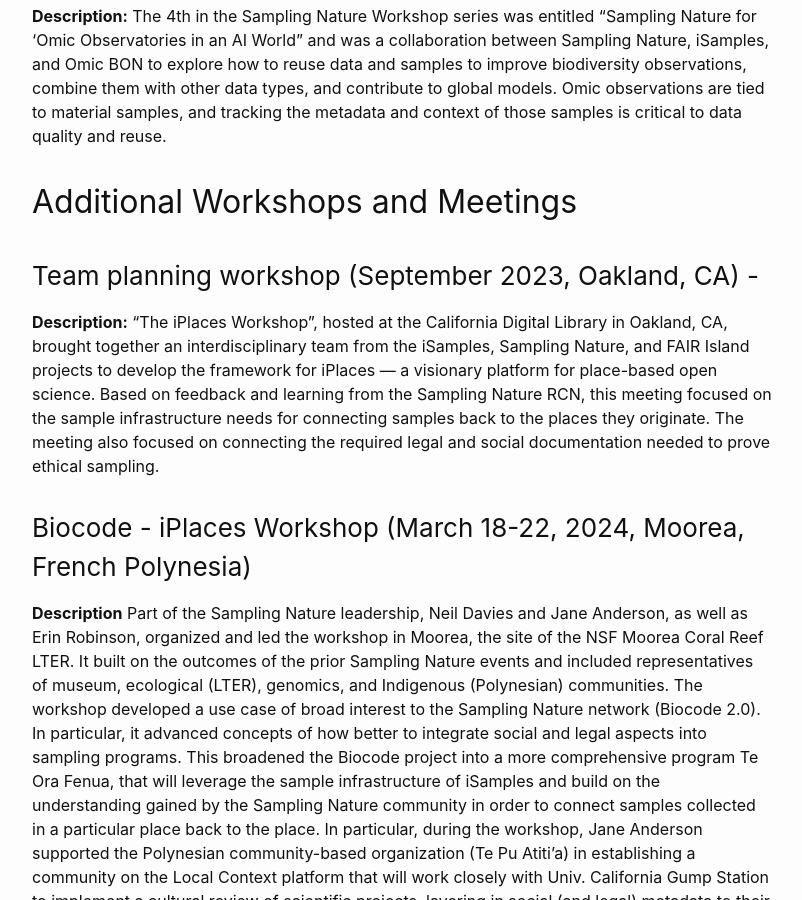
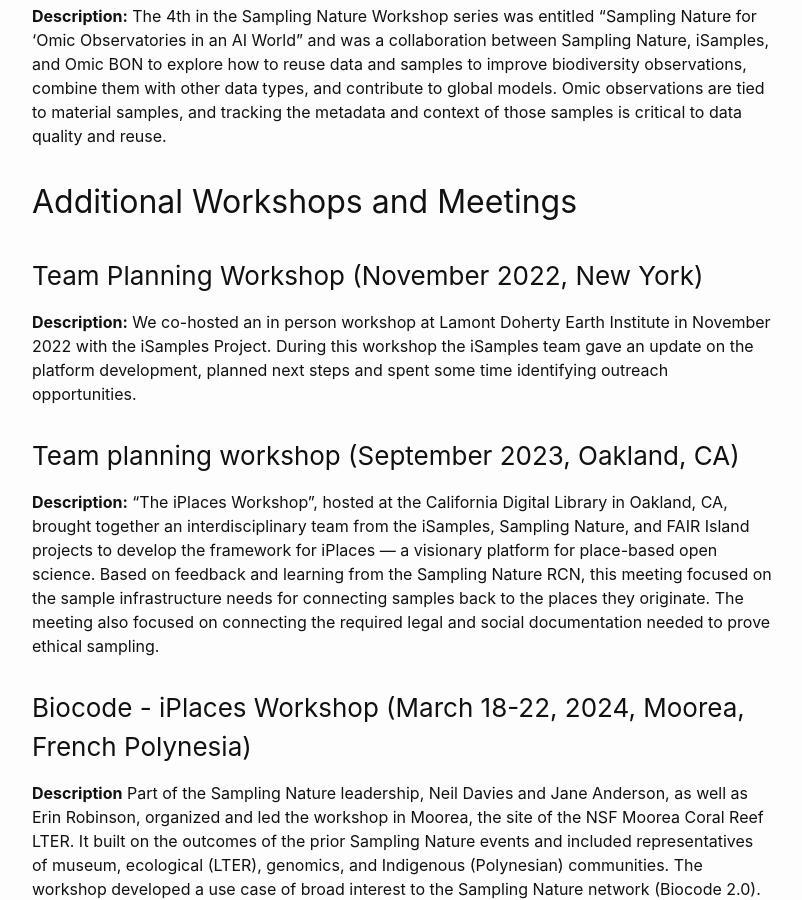
Before and after one commit to SamplingNature/SamplingNature, a Jekyll site: the page built from workshops.md, in a window 1280 px wide and 900 px high, scrolled down 1594 px. Shown: the whole window, without its empty margins (238-1040 px from the left). Built offline with Jekyll 4.4.1, drawn with Linux system fonts in a browser that asks for light colours.

Commit message:
Additional alternate meeting

```diff
--- a/workshops.md
+++ b/workshops.md
@@ -25,7 +25,10 @@ The Sampling Nature Research Coordination Network (RCN) creates connections acro
 
 ## Additional Workshops and Meetings
 
-### Team planning workshop (September 2023, Oakland, CA) -
+### Team Planning Workshop (November 2022, New York)
+**Description:** We co-hosted an in person workshop at Lamont Doherty Earth Institute in November 2022 with the iSamples Project. During this workshop the iSamples team gave an update on the platform development, planned next steps and spent some time identifying outreach opportunities.
+
+### Team planning workshop (September 2023, Oakland, CA)
 **Description:** “The iPlaces Workshop”, hosted at the California Digital Library in Oakland, CA, brought together an interdisciplinary team from the iSamples, Sampling Nature, and FAIR Island projects to develop the framework for iPlaces — a visionary platform for place-based open science. Based on feedback and learning from the Sampling Nature RCN, this meeting focused on the sample infrastructure needs for connecting samples back to the places they originate. The meeting also focused on connecting the required legal and social documentation needed to prove ethical sampling.
 
 ### Biocode - iPlaces Workshop (March 18-22, 2024, Moorea, French Polynesia)
```
